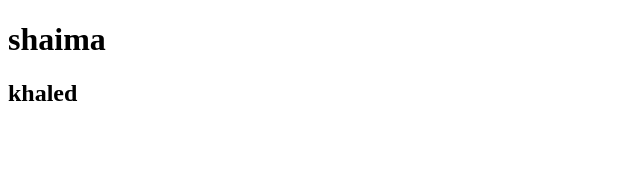
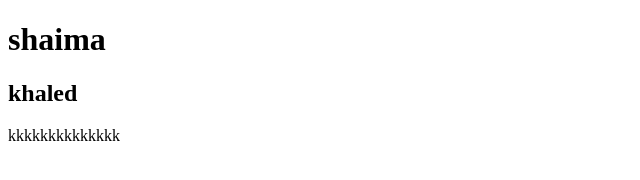
Before and after one commit to ghylan/test, a plain HTML site: page index.html in a window 1280 px wide. Shown: the whole page, without its empty margins (0-640 px from the left). Drawn offline with Linux system fonts and the light colour scheme.

Commit message:
5git commit
sssss

```diff
--- a/index.html
+++ b/index.html
@@ -8,5 +8,6 @@
 <body>
     <h1>shaima</h1>
     <h2>khaled</h2>
+    kkkkkkkkkkkkkk
 </body>
 </html>
```
